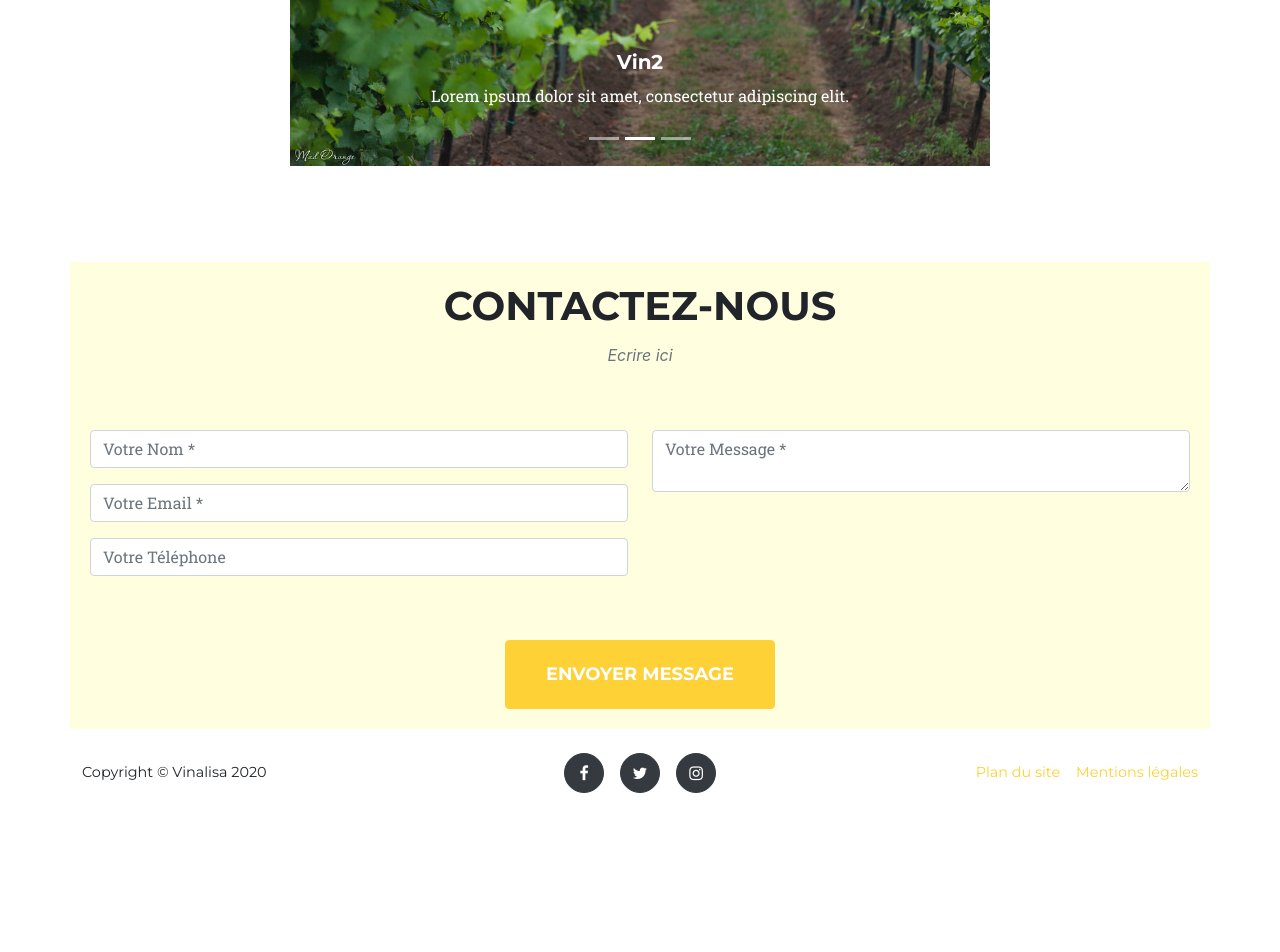
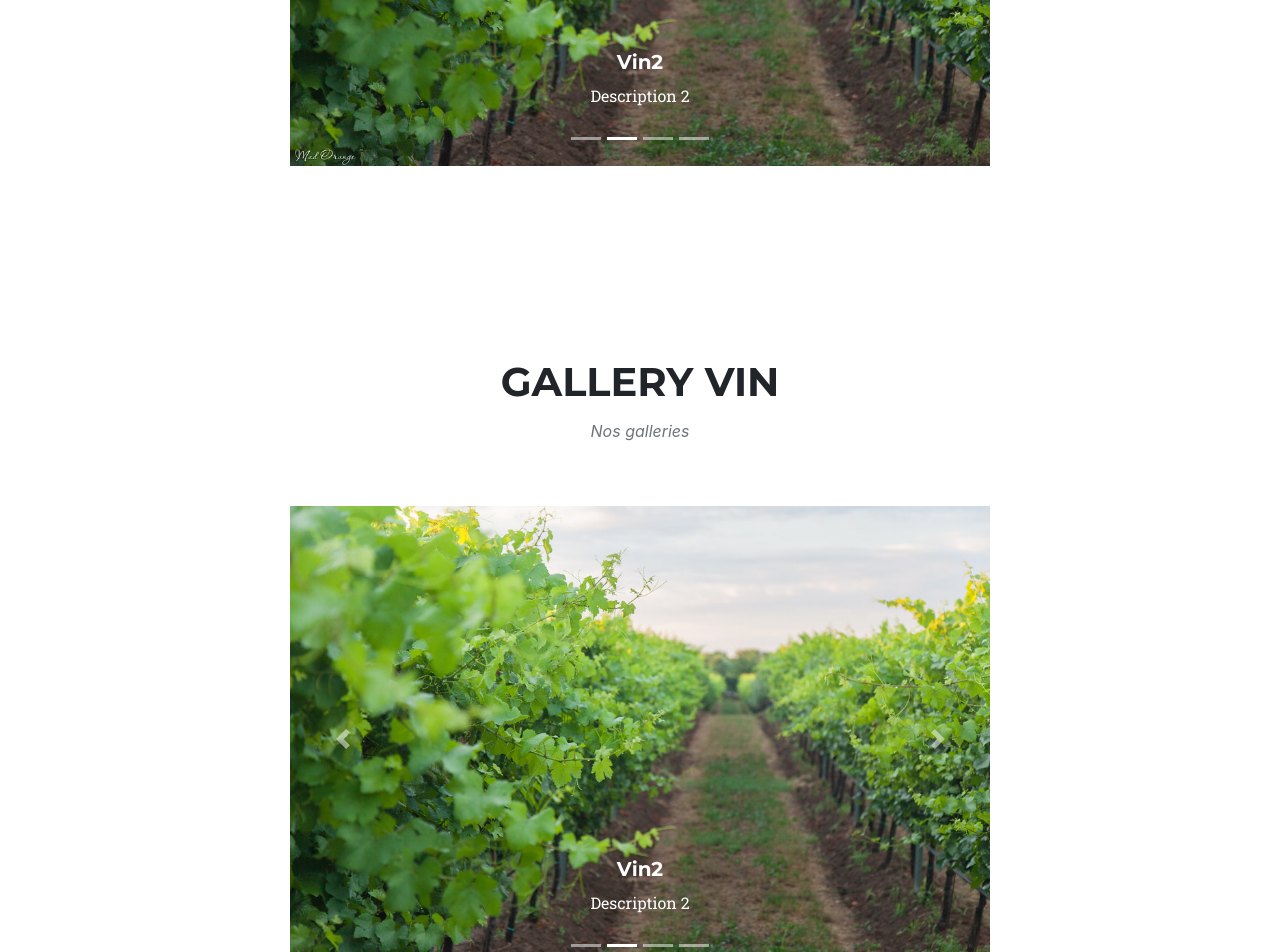
Before and after one commit to maithi-trandiep/vinalisa, a React (Create React App) app: page / in a window 1280 px wide. Shown: the part 3260-4212 px from the top of the page. Before the commit the page ends 4077 px from the top, so only its background shows below. Built offline with nearby package versions, Linux system fonts and the light colour scheme; a web font is replaced by a local one.

Commit message:
Edit CarouselGallery

```diff
--- a/package.json
+++ b/package.json
@@ -4,6 +4,7 @@
   "private": true,
   "dependencies": {
     "react": "^16.13.1",
+    "react-datepicker": "^2.16.0",
     "react-dom": "^16.13.1",
     "react-router": "^5.2.0",
     "react-router-dom": "^5.2.0",
--- a/src/Components/Box.js
+++ b/src/Components/Box.js
@@ -1,7 +1,7 @@
 import React from "react";
 import ModalConfirmCart from "./ModalConfirmCart";
 
-export default function Box({ title, description, imgUrl, modalHref }) {
+export default function Box({ id, title, description, imgUrl, modalHref }) {
   return (
     <div className="col-lg-4 col-sm-6 mb-4">
     <div className="gallery-item">
@@ -14,10 +14,9 @@ export default function Box({ title, description, imgUrl, modalHref }) {
             <div className="gallery-caption-heading">{title}</div>
             <div className="gallery-caption-subheading text-muted">{description}</div>
         </div>
-        <div className="btn-action" style={{display: "flex", justifyContent: "center"}}>
-        <button className="btn btn-outline-dark" data-toggle="modal" data-target="#modalConfirmCart"><i className="fa fa-shopping-basket"></i> Ajouter au panier</button>
-        <ModalConfirmCart />
-        </div>
+        <div className="btn-action"></div>
+        <button className="btn btn-outline-dark" data-toggle="modal" data-target={'#modal'+id}><i className="fa fa-shopping-cart"></i> Ajouter au panier</button>
+        <ModalConfirmCart id={'modal'+id} title={title} imgUrl={imgUrl} />
     </div>
     </div>
   );
--- a/src/Components/CarouselGallery.js
+++ /dev/null
@@ -1,15 +0,0 @@
-import React from "react";
-
-export default function CarouselGallery({ imgUrl, title, description }) {
-    return (
-        <div className="carousel-inner">
-            <div className="carousel-item active">
-                <img src={imgUrl} className="d-block w-90 carousel-image" alt="..." />
-                <div className="carousel-caption d-none d-md-block">
-                    <h5>{title}</h5>
-                    <p>{description}</p>
-                </div>
-            </div>
-    </div>
-    );
-}
--- /dev/null
+++ b/src/Components/CarouselItem.js
@@ -0,0 +1,13 @@
+import React from "react";
+
+export default function CarouselItem({ title, description, imgUrl, isActive }) {
+    return (
+        <div className={isActive ? "carousel-item active" : "carousel-item"}>
+            <img src={imgUrl} className="d-block w-90 carousel-image" alt="..." />
+            <div className="carousel-caption d-none d-md-block">
+                <h5>{title}</h5>
+                <p>{description}</p>
+            </div>
+        </div>
+    );
+}
--- a/src/Components/GalleryOffer.js
+++ b/src/Components/GalleryOffer.js
@@ -10,12 +10,12 @@ export default function GalleryOffer({ id, title, subtitle }) {
           <h3 className="section-subheading text-muted">{subtitle}</h3>
         </div>
         <div className="row">
-          <Box modalHref="#modalVin1" title="Vin1" description="Prix" imgUrl="./assets/img/raisin_field.jpg" />
-          <Box modalHref="#modalVin2" title="Vin2" description="Prix" imgUrl="./assets/img/raisin_field.jpg" />
-          <Box modalHref="#modalVin3" title="Vin3" description="Prix" imgUrl="./assets/img/raisin_field.jpg" />
-          <Box modalHref="#modalVin4" title="Vin4" description="Prix" imgUrl="./assets/img/raisin_field.jpg" />
-          <Box modalHref="#modalVin5" title="Vin5" description="Prix" imgUrl="./assets/img/raisin_field.jpg" />
-          <Box modalHref="#modalVin6" title="Vin6" description="Prix" imgUrl="./assets/img/raisin_field.jpg" />
+          <Box id="box1" modalHref="#modalVin1" title="Vin1" description="Prix" imgUrl="./assets/img/raisin_field.jpg" />
+          <Box id="box2" modalHref="#modalVin2" title="Vin2" description="Prix" imgUrl="./assets/img/raisin_field.jpg" />
+          <Box id="box3" modalHref="#modalVin3" title="Vin3" description="Prix" imgUrl="./assets/img/raisin_field.jpg" />
+          <Box id="box4" modalHref="#modalVin4" title="Vin4" description="Prix" imgUrl="./assets/img/raisin_field.jpg" />
+          <Box id="box5" modalHref="#modalVin5" title="Vin5" description="Prix" imgUrl="./assets/img/raisin_field.jpg" />
+          <Box id="box6" modalHref="#modalVin6" title="Vin6" description="Prix" imgUrl="./assets/img/raisin_field.jpg" />
 
           <ModalOffer id="modalVin1" title="Vin1" intro="Lorem ipsum dolor sit amet consectetur." imgUrl1="./assets/img/close-icon.svg" imgUrl2="./assets/img/raisin_field.jpg" description="Lorem ipsum dolor sit amet consectetur." charac1="abc" charac2="def" charac3="ghi" />
           <ModalOffer id="modalVin2" title="Vin2" intro="Lorem ipsum dolor sit amet consectetur." imgUrl1="./assets/img/close-icon.svg" imgUrl2="./assets/img/raisin_field.jpg" description="Lorem ipsum dolor sit amet consectetur." charac1="abc" charac2="def" charac3="ghi" />
--- a/src/Components/GalleryVin.js
+++ b/src/Components/GalleryVin.js
@@ -1,48 +1,38 @@
-import React from "react";
-import CarouselGallery from "./CarouselGallery";
+import React, { Component } from "react";
+import CarouselItem from "./CarouselItem";
 
-export default function GalleryVin ({ id }) {
+export default class GalleryVin extends Component {
+    render() {
+        let listItems = '';
+        let carouselItems = '';
+        if (this.props.dataItems) {
+            listItems = this.props.dataItems.map((item, idx) => {
+                return (<li key={idx} data-target={"#carouselCaptions"+this.props.id} data-slide-to={idx} className={idx === 0 ? "active" : ""}></li>)
+            });
+            carouselItems = this.props.dataItems.map((item, idx) => {
+                return (<CarouselItem key={idx} title={item.title} description={item.description} imgUrl={item.imgUrl} isActive={idx === 0} />)
+            });
+        }
+
         return (
-        <div className="container page-section section-galleryvin" id={id}>
+            <div className="container page-section section-galleryvin" id={this.props.id}>
                 <div className="text-center">
                     <h2 className="section-heading text-uppercase">Gallery Vin</h2>
                     <h3 className="section-subheading text-muted">Nos galleries</h3>
                 </div>
                 <div className="">
-                <div id="carouselCaptions" className="carousel slide" data-ride="carousel">
+                    <div id={"carouselCaptions"+this.props.id} className="carousel carousel-gallery slide" data-ride="carousel">
                         <ol className="carousel-indicators">
-                        <li data-target="#carouselCaptions" data-slide-to="0" className="active"></li>
-                        <li data-target="#carouselCaptions" data-slide-to="1"></li>
-                        <li data-target="#carouselCaptions" data-slide-to="2"></li>
+                            {listItems}
                         </ol>
                         <div className="carousel-inner">
-                        <div className="carousel-item active">
-                        <img src="./assets/img/raisin_field.jpg" className="d-block w-90 carousel-image" alt="..." />
-                        <div className="carousel-caption d-none d-md-block">
-                            <h5>Vin1</h5>
-                            <p>Nulla vitae elit libero, a pharetra augue mollis interdum.</p>
+                            {carouselItems}
                         </div>
-                        </div>
-                        <div className="carousel-item">
-                        <img src="./assets/img/raisin_field.jpg" className="d-block w-90 carousel-image" alt="..." />
-                        <div className="carousel-caption d-none d-md-block">
-                            <h5>Vin2</h5>
-                            <p>Lorem ipsum dolor sit amet, consectetur adipiscing elit.</p>
-                        </div>
-                        </div>
-                        <div className="carousel-item">
-                        <img src="./assets/img/raisin_field.jpg" className="d-block w-90 carousel-image" alt="..." />
-                        <div className="carousel-caption d-none d-md-block">
-                            <h5>Vin3</h5>
-                            <p>Praesent commodo cursus magna, vel scelerisque nisl consectetur.</p>
-                        </div>
-                        </div>
-                    </div>
-                    <a className="carousel-control-prev" href="#carouselCaptions" role="button" data-slide="prev">
+                        <a className="carousel-control-prev" href={"#carouselCaptions"+this.props.id} role="button" data-slide="prev">
                             <span className="carousel-control-prev-icon" aria-hidden="true"></span>
                             <span className="sr-only">Previous</span>
                         </a>
-                    <a className="carousel-control-next" href="#carouselCaptions" role="button" data-slide="next">
+                        <a className="carousel-control-next" href={"#carouselCaptions"+this.props.id} role="button" data-slide="next">
                             <span className="carousel-control-next-icon" aria-hidden="true"></span>
                             <span className="sr-only">Next</span>
                         </a>
@@ -51,3 +41,4 @@ export default function GalleryVin ({ id }) {
             </div>
         );
     }
+}
--- a/src/Components/Home.js
+++ b/src/Components/Home.js
@@ -25,6 +25,12 @@ class Home extends Component {
           <GalleryVin
             title="Gallery Vin"
             id="galleryvin"
+            dataItems={[{title: "Vin1", description: "Description 1", imgUrl: "./assets/img/raisin_field.jpg"}, {title: "Vin2", description: "Description 2", imgUrl: "./assets/img/raisin_field.jpg"}, {title: "Vin3", description: "Description 3", imgUrl: "./assets/img/raisin_field.jpg"}, {title: "Vin4", description: "Description 4", imgUrl: "./assets/img/raisin_field.jpg"}]}
+          />
+          <GalleryVin
+            title="Gallery Vin 2"
+            id="galleryvin2"
+            dataItems={[{title: "Vin1", description: "Description 1", imgUrl: "./assets/img/raisin_field.jpg"}, {title: "Vin2", description: "Description 2", imgUrl: "./assets/img/raisin_field.jpg"}, {title: "Vin3", description: "Description 3", imgUrl: "./assets/img/raisin_field.jpg"}, {title: "Vin4", description: "Description 4", imgUrl: "./assets/img/raisin_field.jpg"}]}
           />
           <Contact
             title="Contact"
--- a/src/Components/ModalConfirmCart.js
+++ b/src/Components/ModalConfirmCart.js
@@ -1,14 +1,15 @@
-import React from "react";
+import React, { Component } from "react";
 
-export default function ModalConfirmCart () {
+class ModalConfirmCart extends Component {
+  render() {
     return (
-        <div className="confirmcart-modal modal fade" id="modalConfirmCart" tabindex="-1" role="dialog" aria-labelledby="modalConfirmCart" aria-hidden="true">
+        <div className="confirmcart-modal modal fade" id={this.props.id} tabindex="-1" role="dialog" aria-hidden="true">
           <div className="modal-dialog">
             <div className="modal-content">
               <div className="modal-body text-center">
                 <p>Vous venez d'ajouter ce produit au panier :</p>
-                <h4 id="productTitle">Vin1</h4>
-                <img src="./assets/img/raisin_field.jpg" id="productImage" width="100" height="100" alt="..."></img>
+                <h4 id="productTitle">{this.props.title}</h4>
+                <img src={this.props.imgUrl} id="productImage" width="100" height="100" alt="..."></img>
               </div>
               <div className="modal-footer" style={{display: "flex", justifyContent: "center"}}>
                 <button type="button" className="btn btn-secondary" data-dismiss="modal">Continuer</button>
@@ -18,4 +19,7 @@ export default function ModalConfirmCart () {
           </div>
         </div>
     );
+  }
 }
+
+export default ModalConfirmCart;
--- a/src/styles.css
+++ b/src/styles.css
@@ -52,7 +52,7 @@ hr {
   width: 50px;
 }
 
-#carouselCaptions {
+.carousel-gallery {
   max-width: 700px;
   margin: 0 auto;
 }
@@ -112,3 +112,7 @@ h2.product-title {
   border: 1px solid #ddd;
   background: #fbfbfb;
 }
+
+.btn-delete {
+  color: black;
+}
```
Also changed, not shown: src/Components/Cart.js (+10 -7 lines), 1 other file (tests, documents, lock files or other folders). Lines whose indentation alone changed are shown as unchanged.
